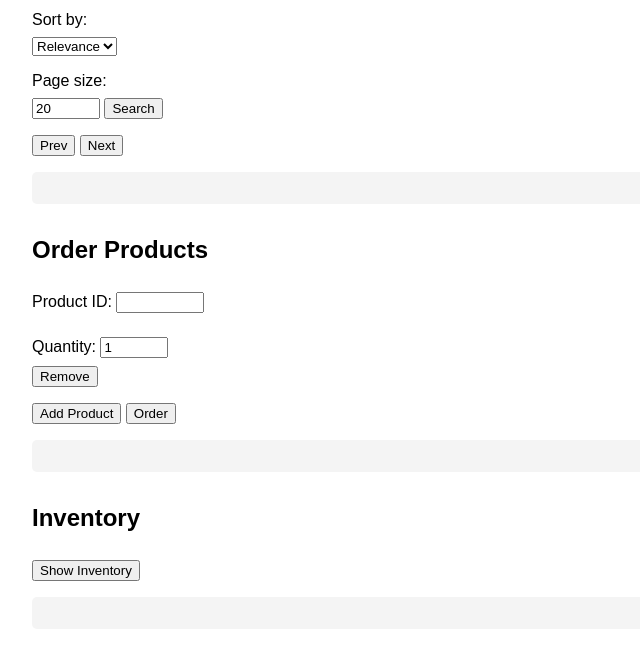
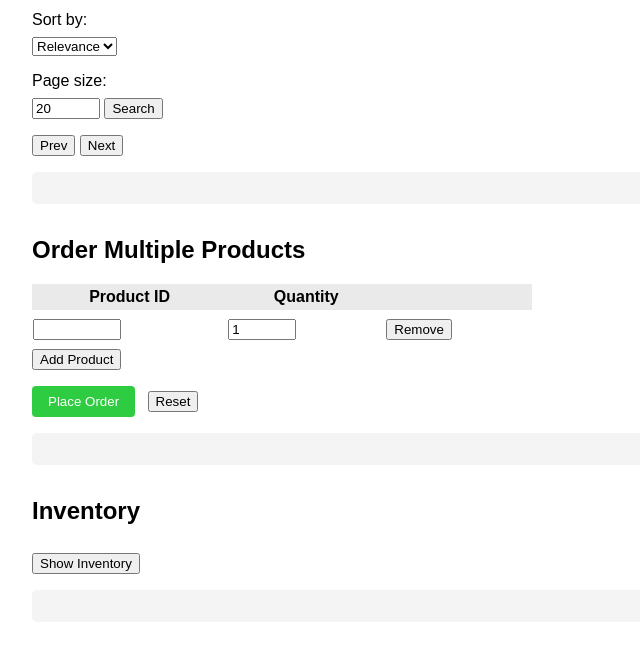
Before and after one commit to Nazeefahmed2023/aforro, a Python web app: template templates/aforro_demo.html in a window 1280 px wide. Shown: the part 522-1183 px from the top of the page, without its empty margins (0-640 px from the left). After the commit the page ends 1096 px from the top, so only its background shows below. Run offline with Jinja, Linux system fonts and the light colour scheme; the template is opened without the code that fills it, so the values that code supplies are empty.

Commit message:
Frontend: Improve multi-product order UI with table, better layout, and reset

```diff
--- a/templates/aforro_demo.html
+++ b/templates/aforro_demo.html
@@ -48,10 +48,22 @@
         <div id="searchResults" class="result"></div>
     </section>
     <section>
-        <h2>Order Products</h2>
-        <div id="orderItemsContainer"></div>
-        <button onclick="addOrderItem()">Add Product</button>
-        <button onclick="orderProduct()">Order</button>
+        <h2>Order Multiple Products</h2>
+        <div>
+            <table id="orderItemsTable" style="width:100%; max-width:500px; border-collapse:collapse;">
+                <thead>
+                    <tr style="background:#eaeaea;">
+                        <th style="padding:4px;">Product ID</th>
+                        <th style="padding:4px;">Quantity</th>
+                        <th style="padding:4px;"></th>
+                    </tr>
+                </thead>
+                <tbody id="orderItemsContainer"></tbody>
+            </table>
+            <button type="button" onclick="addOrderItem()" style="margin-top:0.5rem;">Add Product</button>
+        </div>
+        <button onclick="orderProduct()" style="margin-top:1rem; background:#2ecc40; color:white; padding:0.5rem 1rem; border:none; border-radius:4px;">Place Order</button>
+        <button onclick="resetOrderForm()" style="margin-top:1rem; margin-left:0.5rem;">Reset</button>
         <div id="orderResult" class="result"></div>
     </section>
     <section>
@@ -63,19 +75,23 @@
                 // --- Multi-product order UI logic ---
         function addOrderItem(productId = '', quantity = 1) {
             const container = document.getElementById('orderItemsContainer');
-                    const idx = container.children.length;
-                    const div = document.createElement('div');
-                    div.style.marginBottom = '0.5rem';
-                    div.innerHTML = `
-                        <label>Product ID: <input type="number" class="orderProductId" value="${productId}" min="1" style="width: 80px;"></label>
-                        <label>Quantity: <input type="number" class="orderQuantity" value="${quantity}" min="1" style="width: 60px;"></label>
-                        <button type="button" onclick="this.parentElement.remove()">Remove</button>
+            const row = document.createElement('tr');
+            row.innerHTML = `
+                <td><input type="number" class="orderProductId" value="${productId}" min="1" style="width: 80px;"></td>
+                <td><input type="number" class="orderQuantity" value="${quantity}" min="1" style="width: 60px;"></td>
+                <td><button type="button" onclick="this.closest('tr').remove()">Remove</button></td>
             `;
-                    container.appendChild(div);
+            container.appendChild(row);
+        }
+        function resetOrderForm() {
+            const container = document.getElementById('orderItemsContainer');
+            container.innerHTML = '';
+            addOrderItem();
+            document.getElementById('orderResult').textContent = '';
         }
         // Add one item by default
         window.addEventListener('DOMContentLoaded', () => {
-                    addOrderItem();
+            resetOrderForm();
         });
         const apiBase = '/api';
         let currentPage = 1;
```
Lines whose indentation alone changed are shown as unchanged.
